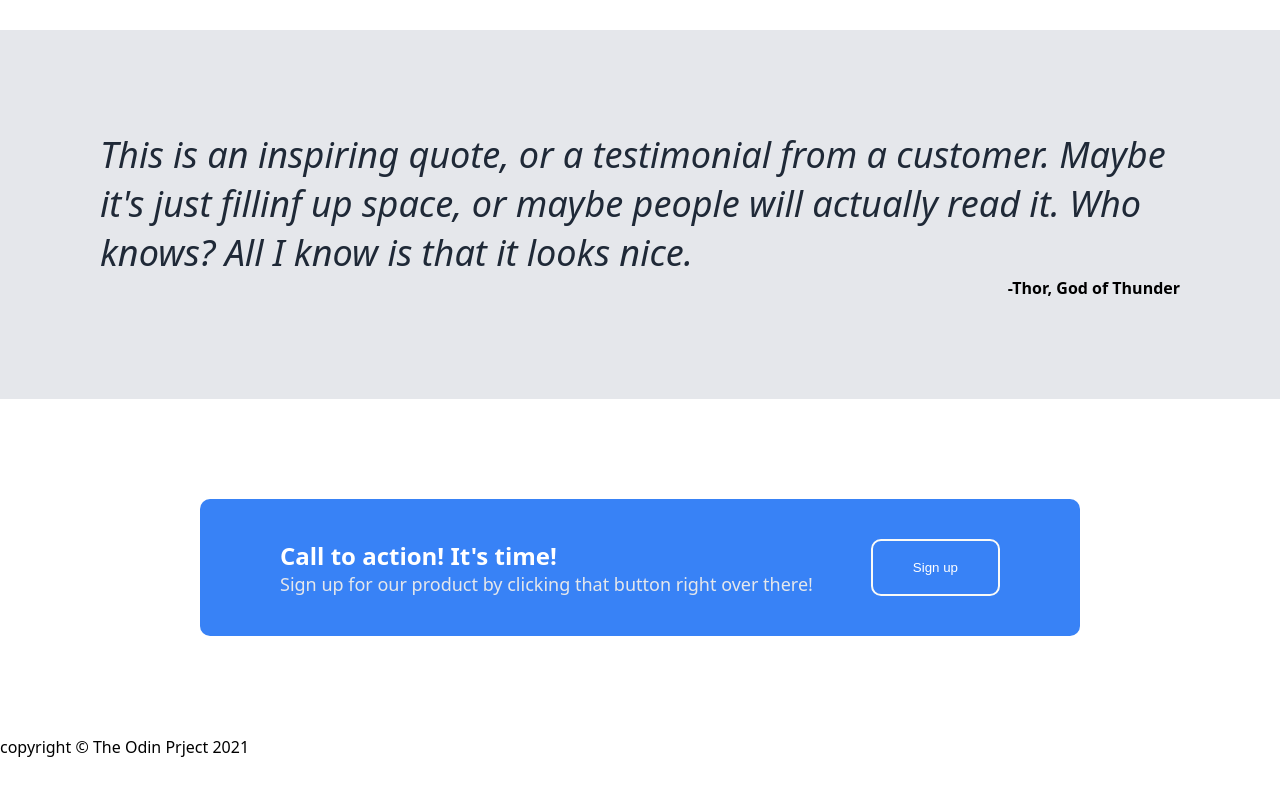
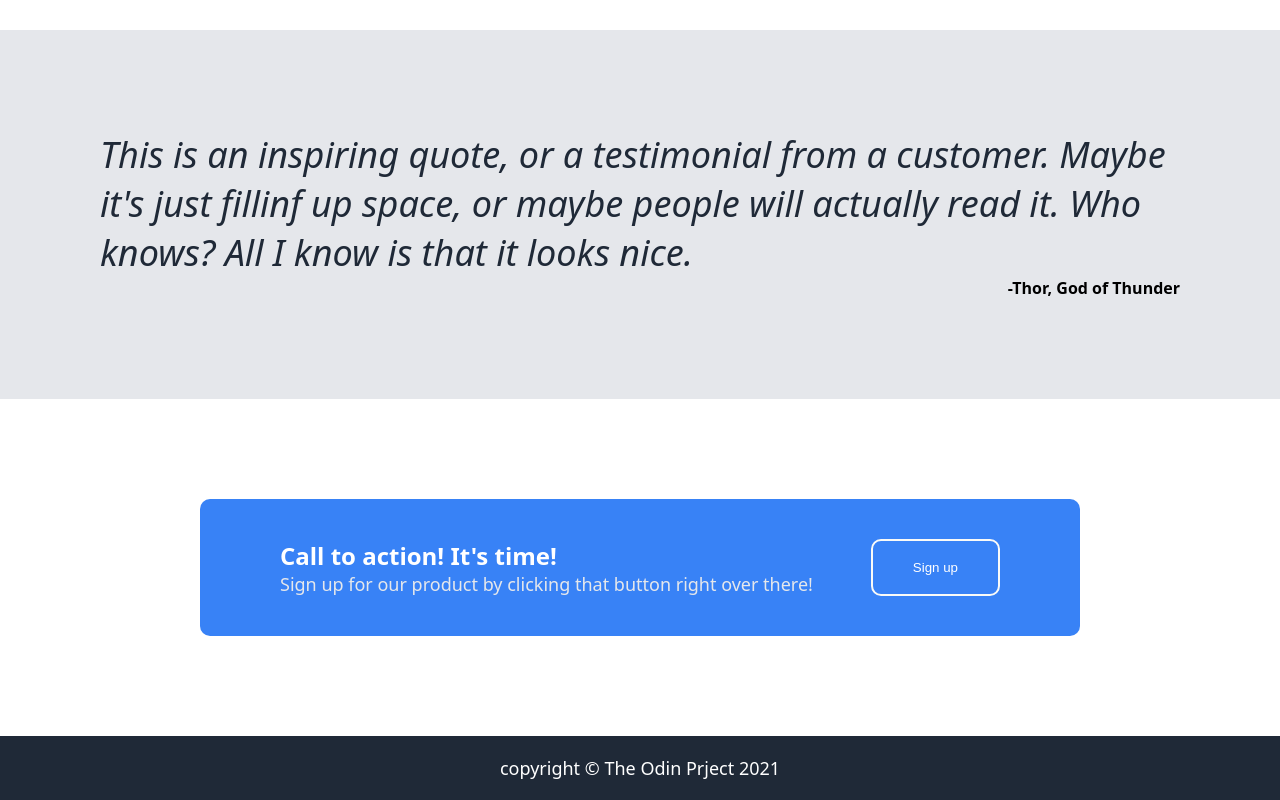
Before and after one commit to BBJ197/TheOdinProject-LandingPage, a plain HTML site: page index.html in a window 1280 px wide. Shown: the part 878-1678 px from the top of the page. Before the commit the page ends 1636 px from the top, so only its background shows below. Drawn offline with Linux system fonts and the light colour scheme.

Commit message:
footer has been finished

```diff
--- a/style.css
+++ b/style.css
@@ -155,3 +155,11 @@ h3 {
     border-radius: 10px;
     padding: 0px 40px;
 }
+
+.footer {
+    background-color: #1F2937;
+    color: white;
+    text-align: center;
+    padding: 20px;
+    font-size: 18px;
+}
```
